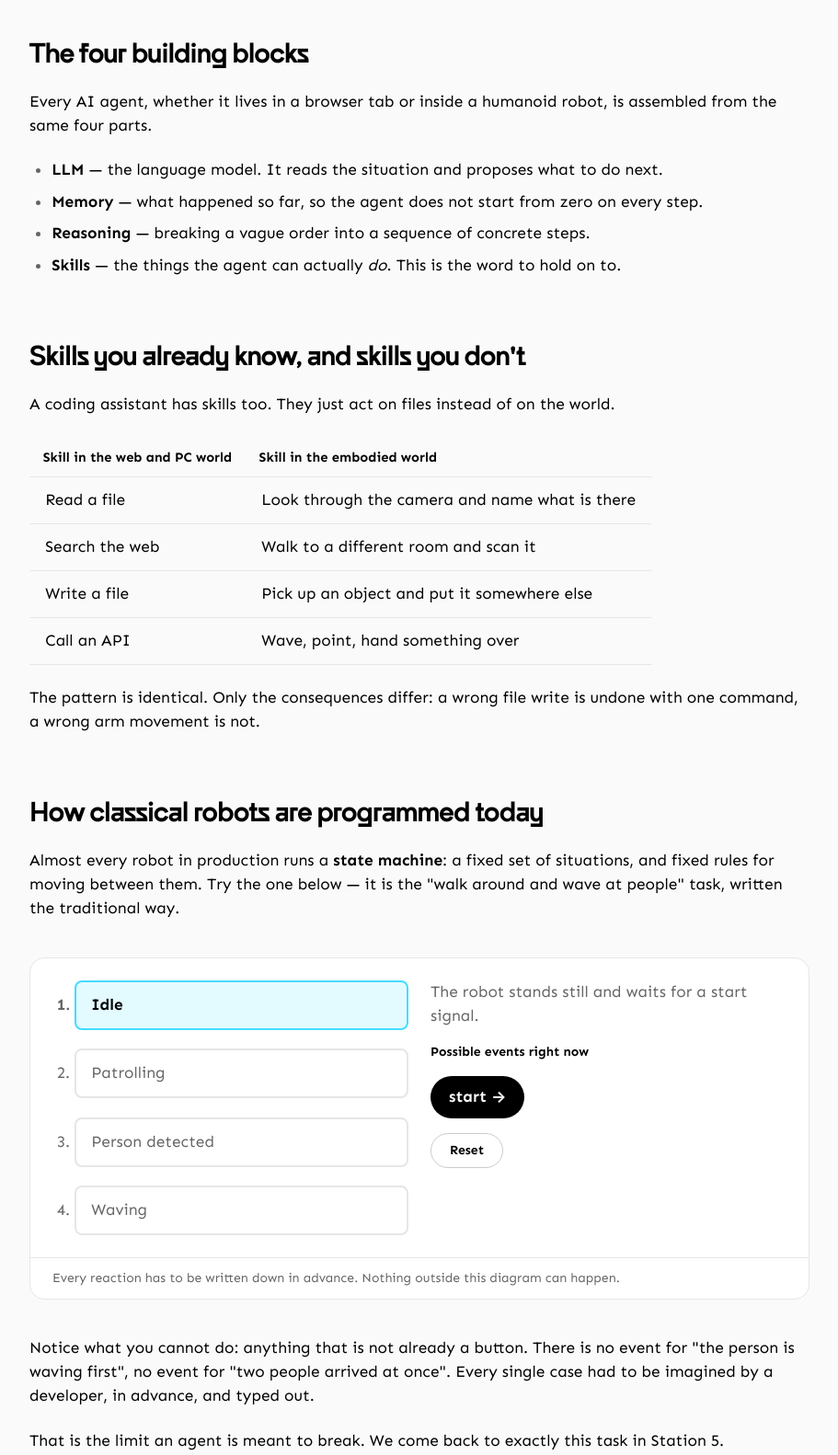
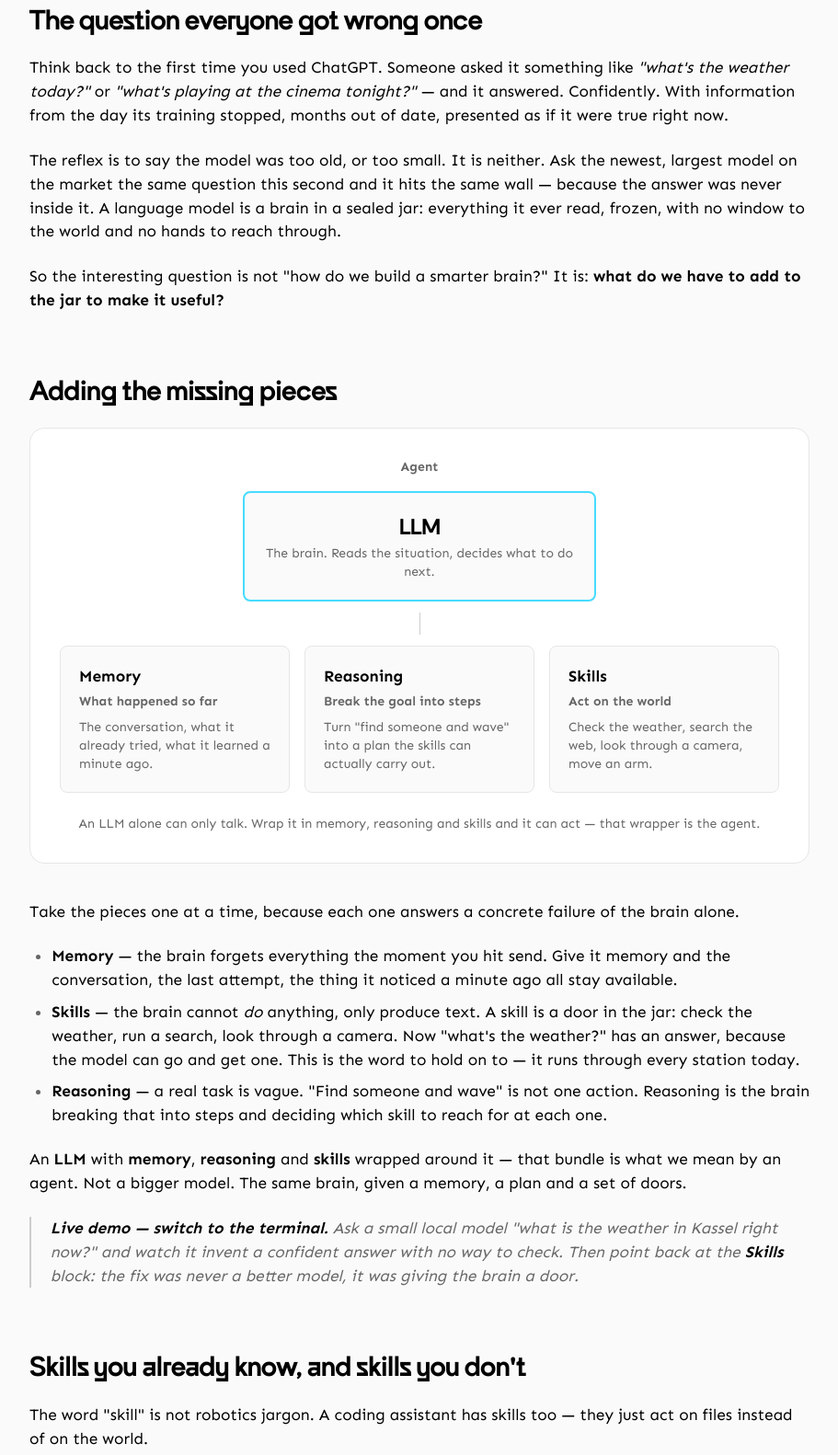
Before and after one commit to SailnMobula/embodied-agent-ai-festival, an Astro site: page /embodied-agent-ai-festival/stations/agents/ in a window 1280 px wide. Shown: the part 323-1905 px from the top of the page at 92% size, without its empty margins (184-1095 px from the left). Built offline with nearby package versions, Linux system fonts and the light colour scheme; Astro itself is replaced by a stand-in of ours.

Commit message:
feat: reframe agent station around the sealed-jar story

```diff
--- /dev/null
+++ b/src/components/AgentArchitecture.astro
@@ -0,0 +1,49 @@
+---
+const parts = [
+  {
+    name: 'Memory',
+    role: 'What happened so far',
+    detail: 'The conversation, what it already tried, what it learned a minute ago.',
+  },
+  {
+    name: 'Reasoning',
+    role: 'Break the goal into steps',
+    detail: 'Turn "find someone and wave" into a plan the skills can actually carry out.',
+  },
+  {
+    name: 'Skills',
+    role: 'Act on the world',
+    detail: 'Check the weather, search the web, look through a camera, move an arm.',
+  },
+]
+---
+
+<figure class="my-10 rounded-card border border-border bg-card p-6 sm:p-8">
+  <p class="text-center text-sm font-bold text-muted-foreground">Agent</p>
+
+  <div class="mx-auto mt-4 max-w-sm rounded-container border-2 border-accent bg-background p-5 text-center">
+    <p class="font-display text-2xl text-card-foreground">LLM</p>
+    <p class="mt-1 text-sm text-muted-foreground">
+      The brain. Reads the situation, decides what to do next.
+    </p>
+  </div>
+
+  <div class="mx-auto my-3 h-6 w-px bg-border-strong" aria-hidden="true"></div>
+
+  <div class="grid gap-4 sm:grid-cols-3">
+    {
+      parts.map((part) => (
+        <div class="rounded-container border border-border bg-background p-5">
+          <p class="font-bold text-card-foreground">{part.name}</p>
+          <p class="mt-1 text-sm font-bold text-muted-foreground">{part.role}</p>
+          <p class="mt-2 text-sm text-muted-foreground">{part.detail}</p>
+        </div>
+      ))
+    }
+  </div>
+
+  <figcaption class="mt-6 text-center text-sm text-muted-foreground">
+    An LLM alone can only talk. Wrap it in memory, reasoning and skills and it can act — that
+    wrapper is the agent.
+  </figcaption>
+</figure>
--- a/src/content/stations/agents.mdx
+++ b/src/content/stations/agents.mdx
@@ -1,26 +1,55 @@
 ---
 order: 1
 title: What is an AI agent?
-tagline: Four building blocks — and why "skills" is the word that carries through the whole workshop.
+tagline: Start with a brain in a jar. Everything we add to it is the answer.
 durationMinutes: 10
-takeaway: An agent decides what to do next. A state machine only replays what someone already decided.
+takeaway: An LLM only talks. Memory, reasoning and skills are what turn it into something that acts.
 ---
 
-import StateMachineDemo from "@/components/StateMachineDemo.tsx";
+import AgentArchitecture from '@/components/AgentArchitecture.astro'
+import StateMachineDemo from '@/components/StateMachineDemo.tsx'
 
-## The four building blocks
+## The question everyone got wrong once
 
-Every AI agent, whether it lives in a browser tab or inside a humanoid robot, is assembled from
-the same four parts.
+Think back to the first time you used ChatGPT. Someone asked it something like _"what's the
+weather today?"_ or _"what's playing at the cinema tonight?"_ — and it answered. Confidently. With
+information from the day its training stopped, months out of date, presented as if it were true
+right now.
 
-- **LLM** — the language model. It reads the situation and proposes what to do next.
-- **Memory** — what happened so far, so the agent does not start from zero on every step.
-- **Reasoning** — breaking a vague order into a sequence of concrete steps.
-- **Skills** — the things the agent can actually _do_. This is the word to hold on to.
+The reflex is to say the model was too old, or too small. It is neither. Ask the newest, largest
+model on the market the same question this second and it hits the same wall — because the answer was
+never inside it. A language model is a brain in a sealed jar: everything it ever read, frozen, with
+no window to the world and no hands to reach through.
+
+So the interesting question is not "how do we build a smarter brain?" It is: **what do we have to
+add to the jar to make it useful?**
+
+## Adding the missing pieces
+
+<AgentArchitecture />
+
+Take the pieces one at a time, because each one answers a concrete failure of the brain alone.
+
+- **Memory** — the brain forgets everything the moment you hit send. Give it memory and the
+  conversation, the last attempt, the thing it noticed a minute ago all stay available.
+- **Skills** — the brain cannot _do_ anything, only produce text. A skill is a door in the jar:
+  check the weather, run a search, look through a camera. Now "what's the weather?" has an answer,
+  because the model can go and get one. This is the word to hold on to — it runs through every
+  station today.
+- **Reasoning** — a real task is vague. "Find someone and wave" is not one action. Reasoning is the
+  brain breaking that into steps and deciding which skill to reach for at each one.
+
+An **LLM** with **memory**, **reasoning** and **skills** wrapped around it — that bundle is what we
+mean by an agent. Not a bigger model. The same brain, given a memory, a plan and a set of doors.
+
+> **Live demo — switch to the terminal.** Ask a small local model _"what is the weather in Kassel
+> right now?"_ and watch it invent a confident answer with no way to check. Then point back at the
+> **Skills** block: the fix was never a better model, it was giving the brain a door.
 
 ## Skills you already know, and skills you don't
 
-A coding assistant has skills too. They just act on files instead of on the world.
+The word "skill" is not robotics jargon. A coding assistant has skills too — they just act on
+files instead of on the world.
 
 | Skill in the web and PC world | Skill in the embodied world                    |
 | ----------------------------- | ---------------------------------------------- |
@@ -34,14 +63,16 @@ command, a wrong arm movement is not.
 
 ## How classical robots are programmed today
 
-Almost every robot in production runs a **state machine**: a fixed set of situations, and fixed
-rules for moving between them. Try the one below — it is the "walk around and wave at people"
-task, written the traditional way.
+Before agents, and still almost everywhere in production, a robot runs a **state machine**: a fixed
+set of situations and fixed rules for moving between them. Try the one below — it is the "walk
+around and wave at people" task, written the traditional way.
 
 <StateMachineDemo client:visible />
 
-Notice what you cannot do: anything that is not already a button. There is no event for "the
-person is waving first", no event for "two people arrived at once". Every single case had to be
-imagined by a developer, in advance, and typed out.
+Notice what you cannot do: anything that is not already a button. There is no event for "the person
+is waving first", no event for "two people arrived at once". Every single case had to be imagined by
+a developer, in advance, and typed out.
 
-That is the limit an agent is meant to break. We come back to exactly this task in Station 5.
+That is the wall an agent is built to get over — the same brain from the top of this page, now
+allowed to decide for itself which skill fits the moment. We wire exactly this task up as an agent
+in Station 5.
```
